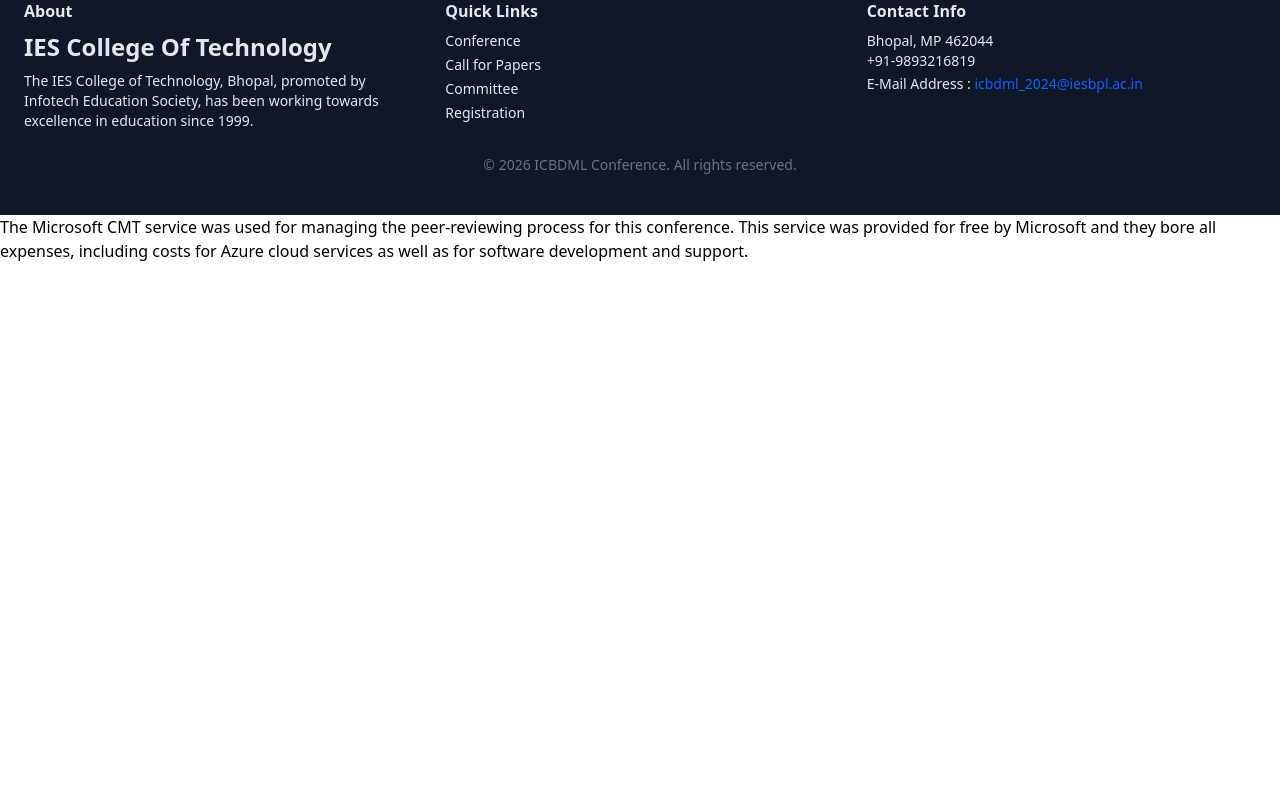
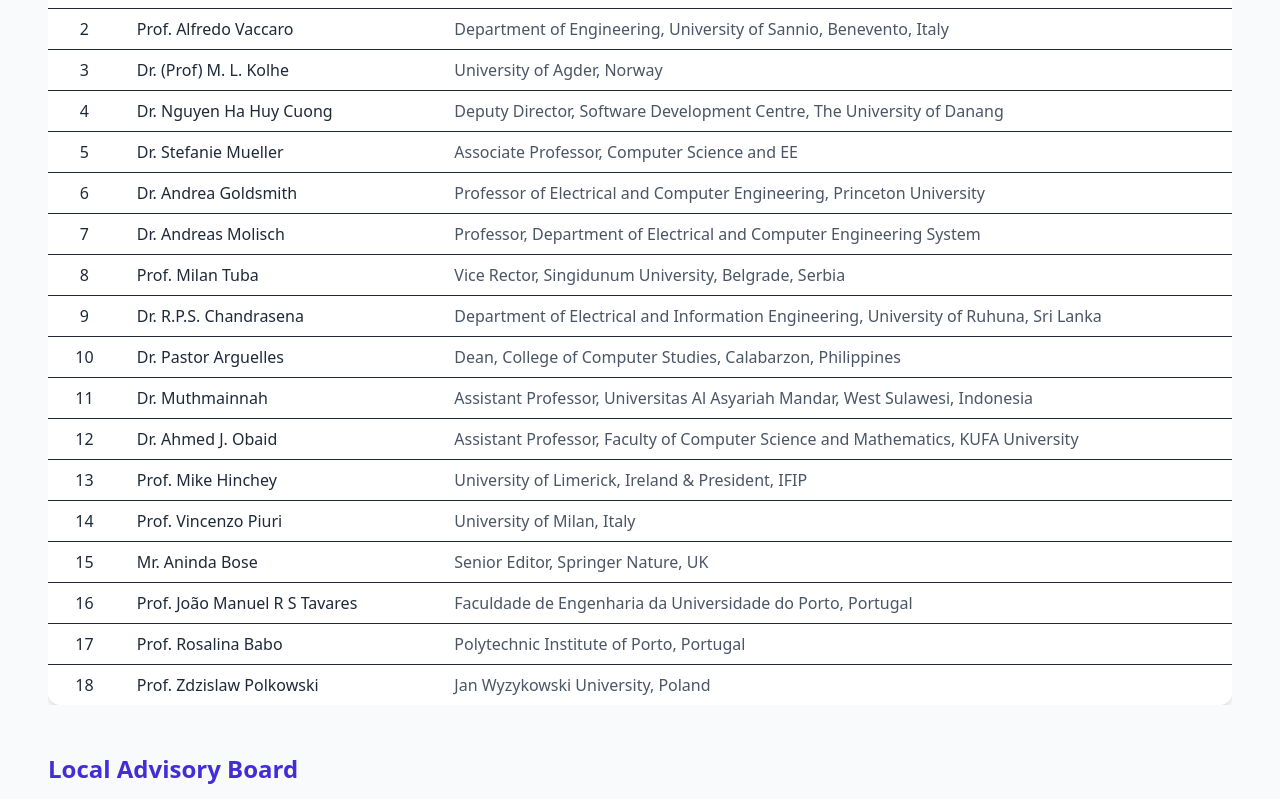
Before and after one commit to mr-dev-prince/ieee_conference, a React (Vite) app: page /committee in a window 1280 px wide. Shown: the part 2641-3440 px from the top of the page. Before the commit the page ends 2904 px from the top, so only its background shows below. Built offline with nearby package versions, Linux system fonts and the light colour scheme.

Commit message:
update: revise committee members, update conference dates, and enhance conference overview section

```diff
--- a/src/components/Committee.jsx
+++ b/src/components/Committee.jsx
@@ -20,7 +20,7 @@
   ],
   generalChairs: [
     {
-      name: "Dr. Anuprita Mishra",
+      name: "Prof. Dr. Anuprita Mishra",
       title: "General Chair",
       affiliation: "Principal, IES College of Technology",
     },
--- a/src/components/Hero.jsx
+++ b/src/components/Hero.jsx
@@ -38,7 +38,7 @@
       </div>
       <div className="relative z-10 px-6">
         <div className="flex justify-center items-center gap-2 text-lg mb-4">
-          <FaCalendarAlt /> January 23-24, 2026 • Bhopal, India
+          <FaCalendarAlt /> 27th - 28th, 2026 • Bhopal, India
         </div>
         <div className="animate-pulse">
           <h1 className="text-4xl md:text-5xl font-extrabold leading-snug glitch">
--- a/src/pages/CallForPapers.jsx
+++ b/src/pages/CallForPapers.jsx
@@ -87,10 +87,10 @@
               Dates
             </h3>
             <ul className="list-disc list-inside text-gray-700">
-              <li>Submission Deadline: 15th May 2026</li>
-              <li>Notification of Acceptance: 20th June 2026</li>
-              <li>Camera Ready Submission: 5th July 2026</li>
-              <li>Conference Date: 23-24 January 2026</li>
+              <li>Submission Deadline: 30th Nov 2025</li>
+              <li>Notification of Acceptance: 15th Dec 2025</li>
+              <li>Camera Ready Submission: 10th Jan 2026</li>
+              <li>Conference Date: 27th - 28th Feb 2026</li>
             </ul>
           </div>
         </div>
@@ -120,7 +120,10 @@
           </div>
         </div>
       </section>
-      <section id="schedule" className="py-16 px-6 md:px-20 bg-gray-50 space-y-3">
+      <section
+        id="schedule"
+        className="py-16 px-6 md:px-20 bg-gray-50 space-y-3"
+      >
         <div className="max-w-5xl mx-auto text-left flex flex-col">
           <p className="text-xl font-semibold bg-gray-400 p-2 rounded-t-sm text-white">
             Call For Papers Website URL{" "}
@@ -137,25 +140,25 @@
           <p className="text-xl font-semibold bg-gray-400 p-2 rounded-t-sm text-white">
             Abstract Submission Date{" "}
           </p>
-          <p className="bg-gray-200 p-2 rounded-b-sm">2025-7-15</p>
+          <p className="bg-gray-200 p-2 rounded-b-sm">10th September 2025</p>
+        </div>{" "}
+        <div className="max-w-5xl mx-auto text-left flex flex-col">
+          <p className="text-xl font-semibold bg-gray-400 p-2 rounded-t-sm text-white">
+            Final Paper Submission Date
+          </p>
+          <p className="bg-gray-200 p-2 rounded-b-sm">30th November 2025</p>
         </div>
         <div className="max-w-5xl mx-auto text-left flex flex-col">
           <p className="text-xl font-semibold bg-gray-400 p-2 rounded-t-sm text-white">
             Full Paper Submission Date{" "}
           </p>
-          <p className="bg-gray-200 p-2 rounded-b-sm">2025-12-10</p>
+          <p className="bg-gray-200 p-2 rounded-b-sm">27th Dec 2025</p>
         </div>
         <div className="max-w-5xl mx-auto text-left flex flex-col">
           <p className="text-xl font-semibold bg-gray-400 p-2 rounded-t-sm text-white">
             Notification of Acceptance Date{" "}
           </p>
-          <p className="bg-gray-200 p-2 rounded-b-sm">2025-11-15</p>
-        </div>
-        <div className="max-w-5xl mx-auto text-left flex flex-col">
-          <p className="text-xl font-semibold bg-gray-400 p-2 rounded-t-sm text-white">
-            Final Paper Submission Date
-          </p>
-          <p className="bg-gray-200 p-2 rounded-b-sm">2025-12-20</p>
+          <p className="bg-gray-200 p-2 rounded-b-sm">15th Dec 2025</p>
         </div>
       </section>
     </div>
--- a/src/pages/CommitteePage.jsx
+++ b/src/pages/CommitteePage.jsx
@@ -122,11 +122,11 @@
           title="Publicity Committee Chairs"
           members={[
             {
-              name: "Dr. Jitendra Agarwal",
-              affiliation: "Director, SOIT, RGPV, Bhopal",
+              name: "Prof Anubhav Sharma [ CSE ]",
+              affiliation: "IES College of Technology, Bhopal",
             },
             {
-              name: "Dr. Anubhav Sharma",
+              name: "Dr. Parmalik [ HOD - CSE ]",
               affiliation: "IES College of Technology, Bhopal",
             },
           ]}
@@ -139,8 +139,187 @@
               affiliation: "Treasurer, IEEE MP Subsection",
             },
             {
-              name: "Dr. Shweta Singh",
+              name: "Dr. Gurjeet Singh",
               affiliation: "IES College of Technology, Bhopal",
+            },
+          ]}
+        />
+        <CommitteeTable
+          title="International Advisory Board"
+          members={[
+            {
+              name: "Dr. Mudiyanselage Sandun Yasantha Konara",
+              affiliation:
+                "Department of Electrical & Information Engineering, Faculty of Engineering, University of Ruhuna, Hapugala, Galle, Sri Lanka",
+            },
+            {
+              name: "Prof. Alfredo Vaccaro",
+              affiliation:
+                "Department of Engineering, University of Sannio, Benevento, Italy",
+            },
+            {
+              name: "Dr. (Prof) M. L. Kolhe",
+              affiliation: "University of Agder, Norway",
+            },
+            {
+              name: "Dr. Nguyen Ha Huy Cuong",
+              affiliation:
+                "Deputy Director, Software Development Centre, The University of Danang",
+            },
+            {
+              name: "Dr. Stefanie Mueller",
+              affiliation: "Associate Professor, Computer Science and EE",
+            },
+            {
+              name: "Dr. Andrea Goldsmith",
+              affiliation:
+                "Professor of Electrical and Computer Engineering, Princeton University",
+            },
+            {
+              name: "Dr. Andreas Molisch",
+              affiliation:
+                "Professor, Department of Electrical and Computer Engineering System",
+            },
+            {
+              name: "Prof. Milan Tuba",
+              affiliation:
+                "Vice Rector, Singidunum University, Belgrade, Serbia",
+            },
+            {
+              name: "Dr. R.P.S. Chandrasena",
+              affiliation:
+                "Department of Electrical and Information Engineering, University of Ruhuna, Sri Lanka",
+            },
+            {
+              name: "Dr. Pastor Arguelles",
+              affiliation:
+                "Dean, College of Computer Studies, Calabarzon, Philippines",
+            },
+            {
+              name: "Dr. Muthmainnah",
+              affiliation:
+                "Assistant Professor, Universitas Al Asyariah Mandar, West Sulawesi, Indonesia",
+            },
+            {
+              name: "Dr. Ahmed J. Obaid",
+              affiliation:
+                "Assistant Professor, Faculty of Computer Science and Mathematics, KUFA University",
+            },
+            {
+              name: "Prof. Mike Hinchey",
+              affiliation: "University of Limerick, Ireland & President, IFIP",
+            },
+            {
+              name: "Prof. Vincenzo Piuri",
+              affiliation: "University of Milan, Italy",
+            },
+            {
+              name: "Mr. Aninda Bose",
+              affiliation: "Senior Editor, Springer Nature, UK",
+            },
+            {
+              name: "Prof. João Manuel R S Tavares",
+              affiliation:
+                "Faculdade de Engenharia da Universidade do Porto, Portugal",
+            },
+            {
+              name: "Prof. Rosalina Babo",
+              affiliation: "Polytechnic Institute of Porto, Portugal",
+            },
+            {
+              name: "Prof. Zdzislaw Polkowski",
+              affiliation: "Jan Wyzykowski University, Poland",
+            },
+          ]}
+        />
+        <CommitteeTable
+          title="Local Advisory Board"
+          members={[
+            {
+              name: "Dr. Valentina E. Balas",
+              affiliation:
+                "Professor of Automation and Applied Informatics, Aurel Vlaicu University of Arad, Romania",
+            },
+            {
+              name: "Dr. Pastor Arguelles",
+              affiliation:
+                "Dean, College of Computer Studies, Calabarzon, Philippines",
+            },
+            {
+              name: "Dr. Muthmainnah",
+              affiliation:
+                "Assistant Professor, Universitas Al Asyariah Mandar, West Sulawesi, Indonesia",
+            },
+            {
+              name: "Dr. Mayank Shrivastava",
+              affiliation:
+                "Associate Professor, Department of Electronic Systems Engineering, Indian Institute of Science, Bangalore",
+            },
+            {
+              name: "Prof. Vivek Shrivastava",
+              affiliation:
+                "Professor & Dean, Srinagar, Distt-Pauri Garhwal, Uttarakhand",
+            },
+            {
+              name: "Dr. N.K. Yadav",
+              affiliation:
+                "Research Scientist, Illinois Institute of Technology, Chicago",
+            },
+            {
+              name: "Dr. Ahmed J. Obaid",
+              affiliation:
+                "Assistant Professor, Computer Science and Mathematics, KUFA University",
+            },
+            {
+              name: "Prof. Arun Sharma",
+              affiliation:
+                "Professor, Department of Information Technology, Indira Gandhi Delhi Technical University, Delhi",
+            },
+            {
+              name: "Dr. Anupam Sharma",
+              affiliation: "Scientist 'H', DSP, DRDO Hyderabad",
+            },
+            {
+              name: "Dr. Samyal Das Mandal",
+              affiliation: "Assistant Professor, IIT Kharagpur",
+            },
+            {
+              name: "Mr. Ashish Kumar Gupta",
+              affiliation: "Scientist 'F', DRDL, DRDO Hyderabad",
+            },
+            {
+              name: "Mrs. Suman Agrawal",
+              affiliation: "Scientist 'F', DRDO Hyderabad",
+            },
+            {
+              name: "Dr. Dilip Singh Sisodia",
+              affiliation:
+                "Professor & HoD, Department of Computer Science & Engineering, National Institute of Technology Raipur",
+            },
+            {
+              name: "Dr. Abhishek Rawat",
+              affiliation:
+                "Assistant Professor, Electrical and Computer Science Engineering, IIIT RAM Ahmedabad",
+            },
+            {
+              name: "Dr. Pramod Singhal",
+              affiliation: "Chairman, IETE Chapter Bhopal",
+            },
+            {
+              name: "Dr. Maya Ingle",
+              affiliation: "Professor, DAVV Indore",
+            },
+            {
+              name: "Dr. Jitendra Agarwal",
+              affiliation: "Associate Professor, RGPV Bhopal",
+            },
+            {
+              name: "Prof. Manish Dixit",
+              affiliation: "Vice Chair, IEEE MP Section",
+            },
+            {
+              name: "Dr. Amit Ojha",
+              affiliation: "Secretary, IEEE MP Section",
             },
           ]}
         />
```
Also changed, not shown: src/pages/Home.jsx (+37 -11 lines).
